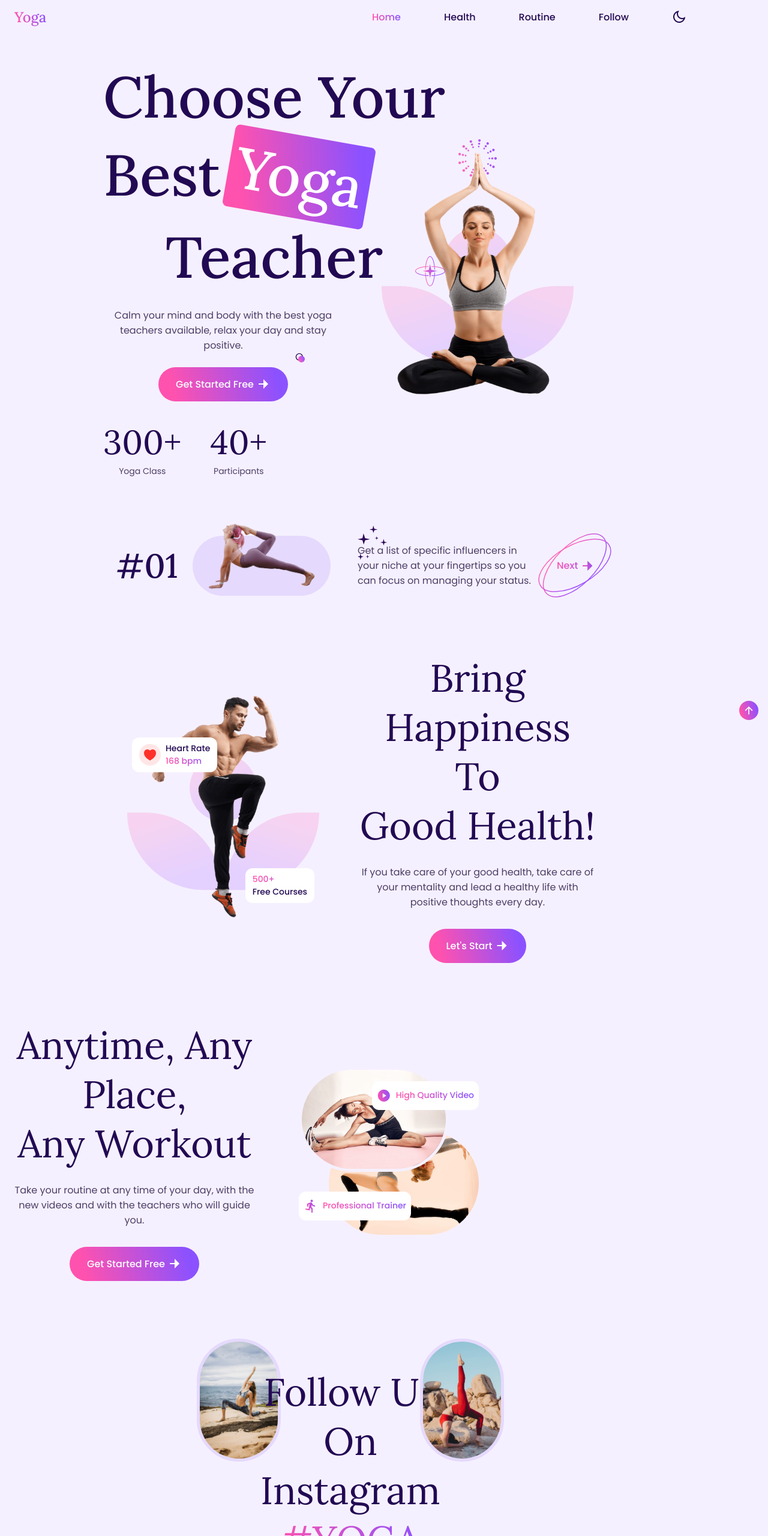
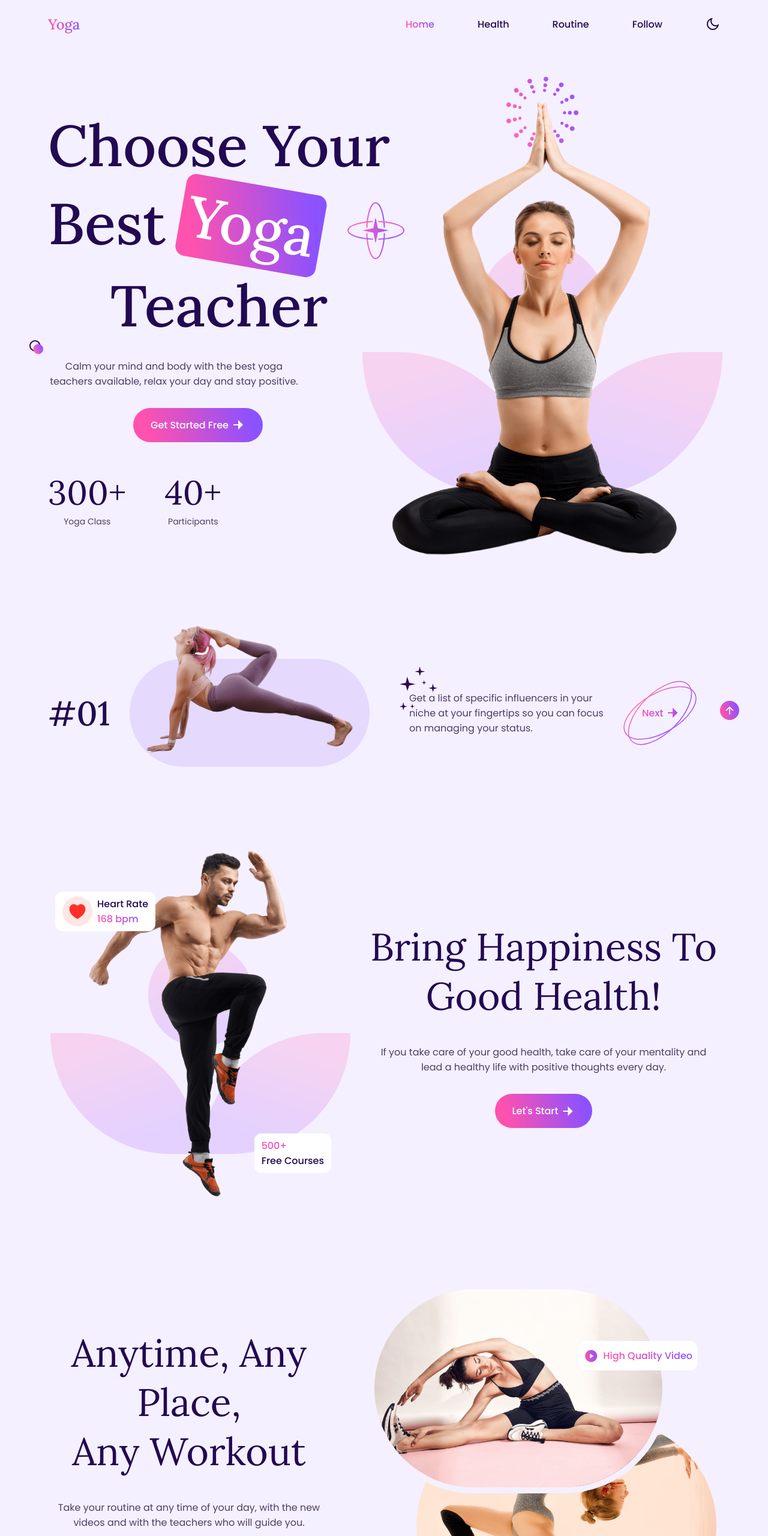
Before and after one commit to titohajili/Yoga-Website, a plain HTML site: page index.html in a window 1280 px wide. Shown: the top 2560 px of the page at 60% size. Drawn offline with nearby package versions, Linux system fonts and the light colour scheme.

Commit message:
Breakpoints 2

```diff
--- a/assets/css/styles.css
+++ b/assets/css/styles.css
@@ -977,7 +977,213 @@ body.dark-theme{
   .follow__img-4{
     transform: translate(0) rotate(-15deg);
   }
+}
 
+@media screen and (min-width: 1152px){
+  .container{
+    margin-inline: auto;
+  }
+  .section{
+    padding-block: 7rem 1.5rem;
+  }
+  .section__title{
+    margin-bottom: 2.5rem;
+  }
+  .nav{
+    height: calc(var(--header-height) + 1.5rem);
+  }
+  .blur-header::after{
+    backdrop-filter: blur(25px);
+    -webkit-backdrop-filter: blur(25px);
+  }
+  .home__container{
+    grid-template-columns: repeat(2,500px);
+  }
+  .home__img{
+    width: 500px;
+  }
+  .home__title{
+    margin-bottom: 1.5rem;
+  }
+  .home__title-box{
+    column-gap: 1.5rem;
+  }
 
+  .home__title div{
+    border-radius: 1rem;
+  }
+  .home__title img{
+    width: 95px;
+    top: 10rem;
+    right: -1.5rem;
+  }
+  .home__description{
+    margin-bottom: 2rem;
+    padding-right: 5rem;
+  }
+  .home__description img{
+    width: 24px;
+    top: -2rem;
+    left: -2rem;
+  }
+  .home__box{
+    margin-top: 3rem;
+    column-gap: 4rem;
+  }
+  .list__container{
+    grid-template-columns: 540px 520px;
+    column-gap: 4rem;
+    padding-top: 2rem;
+  }
+  .list__content{
+    column-gap: 2rem;
+  }
+  .list__blob{
+    width: 400px;
+    height: 180px;
+  }
+  .list__blob img{
+    width: 350px;
+    transform: translateY(-2.5rem);
+  }
+  .list__data{
+    grid-template-columns: 340px max-content;
+    column-gap: 3rem;
+  }
+  .list__description img{
+    width: 64px;
+    top: -2.5rem;
+    left: -1rem;
+  }
+  .health__container{
+    grid-template-columns: 500px 580px;
+    column-gap: 2rem;
+  }
+  .health__img{
+    width: 500px;
+  }
+  .health__icon{
+    padding: 9px ;
+    font-size: 2rem;
+  }
+  .health__title,
+  .health__number{
+    font-size: var(--normal-font-size);
+  }
+  .health__course{
+    right: 2rem;
+    bottom: 3rem;
+  }
+  .routine__container{
+    grid-template-columns: 470px 580px;
+    column-gap: 4rem;
+  }
+  .routine__images{
+    width: 580px;
+    height: 575px;
+  }
+  .routine__img-1,
+  .routine__img-2{
+    width: 500px;
+  }
+  .routine__img-1{
+    border: 10px solid var(--body-color);
+  }
+
+  .routine__icon{
+    font-size: 2rem ;
+  }
+  .routine__title{
+    font-size: var(--normal-font-size);
+
+  }
+  .routine__box-1{
+    top: 6rem;
+    right: 2rem;
+  }
+  .routine__box-2{
+    left: 3rem;
+    bottom: 3.5rem;
+  }
+  .follow__content-1{
+    grid-template-columns: max-content 400px max-content;
+    column-gap: 2.5rem;
+  }
+  .follow__content-1 img,
+  .follow__content-2 img{
+    border: 10px solid var(--first-color-light);
+  }
+  .follow__img-1,
+  .follow__img-2{
+    width: 280px;
+  }
+  .follow__img-3,
+  .follow__img-4{
+    width: 500px;
+  }
+  .follow__data{
+    margin-top: 5rem;
+  }
+  .join__container{
+    grid-template-columns: 992px;
+    padding-block: 2rem 5rem;
+  }
+  .join__content{
+    padding:  4rem 12rem;
+    row-gap: 2.5rem;
+  }
+
+  .join__title{
+    margin-bottom: 1rem;
+  }
+
+  .footer{
+    padding-block: 5rem 3rem;
+  }
+  .footer__container{
+    row-gap: 3rem;
+  }
+  .footer__content{
+    padding-bottom: 3rem;
+  }
+  .footer__data{
+    column-gap: 4.5rem;
+  }
+  .footer__logo,
+  .footer__title{
+    margin-bottom: 2.5rem;
+  }
+  .footer__group{
+    flex-direction: row;
+    justify-content: space-between;
+  }
+  .footer__social{
+    column-gap: 2rem;
+  }
+
+  .scrollup{
+    right: 3rem;
+  }
 
 }
+
+@media screen and (min-width: 1248px){
+  .home__container{
+    grid-template-columns: 500px 600px;
+    justify-content: initial;
+  }
+  .home__img{
+    width: 600px;
+  }
+}
+@media screen and (min-width: 2000px){
+  .container{
+    max-width: 1250px;
+  }
+  .home__container,
+  .list__container,
+  .health__container,
+  .routine__container{
+    justify-content: space-between;
+  }
+}
```
